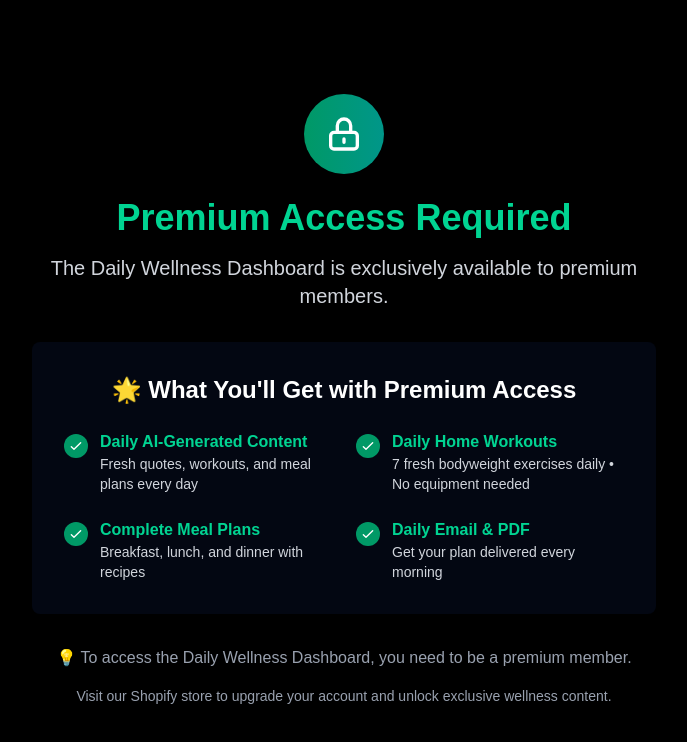
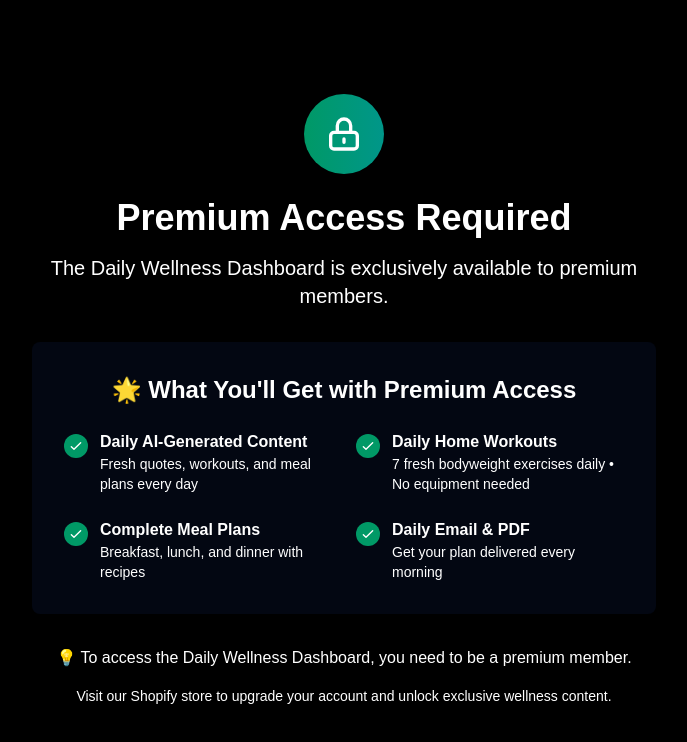
Before and after one commit to lmigonzalez/wellness-subscriptions-2, a Next.js app: page / in a window 1280 px wide. Shown: the top 742 px of the page, without its empty margins (296-983 px from the left). Built offline with nearby package versions, Linux system fonts and the light colour scheme.

Commit message:
Update dashboard styles to improve readability by changing text colors to white, ensuring better contrast against the black background. This enhances the overall visual consistency and accessibility of the component.

```diff
--- a/components/dashboard.tsx
+++ b/components/dashboard.tsx
@@ -60,10 +60,10 @@
                 />
               </svg>
             </div>
-            <h1 className="text-4xl font-bold text-emerald-400 mb-4">
+            <h1 className="text-4xl font-bold text-white mb-4">
               Premium Access Required
             </h1>
-            <p className="text-xl text-gray-300 mb-8">
+            <p className="text-xl text-white mb-8">
               The Daily Wellness Dashboard is exclusively available to premium
               members.
             </p>
@@ -91,10 +91,10 @@
                   </svg>
                 </div>
                 <div>
-                  <h3 className="font-semibold text-emerald-400">
+                  <h3 className="font-semibold text-white">
                     Daily AI-Generated Content
                   </h3>
-                  <p className="text-gray-300 text-sm">
+                  <p className="text-white text-sm">
                     Fresh quotes, workouts, and meal plans every day
                   </p>
                 </div>
@@ -117,10 +117,10 @@
                   </svg>
                 </div>
                 <div>
-                  <h3 className="font-semibold text-emerald-400">
+                  <h3 className="font-semibold text-white">
                     Daily Home Workouts
                   </h3>
-                  <p className="text-gray-300 text-sm">
+                  <p className="text-white text-sm">
                     7 fresh bodyweight exercises daily • No equipment needed
                   </p>
                 </div>
@@ -143,10 +143,10 @@
                   </svg>
                 </div>
                 <div>
-                  <h3 className="font-semibold text-emerald-400">
+                  <h3 className="font-semibold text-white">
                     Complete Meal Plans
                   </h3>
-                  <p className="text-gray-300 text-sm">
+                  <p className="text-white text-sm">
                     Breakfast, lunch, and dinner with recipes
                   </p>
                 </div>
@@ -169,10 +169,10 @@
                   </svg>
                 </div>
                 <div>
-                  <h3 className="font-semibold text-emerald-400">
+                  <h3 className="font-semibold text-white">
                     Daily Email & PDF
                   </h3>
-                  <p className="text-gray-300 text-sm">
+                  <p className="text-white text-sm">
                     Get your plan delivered every morning
                   </p>
                 </div>
@@ -180,7 +180,7 @@
             </div>
           </div>
 
-          <div className="text-gray-400">
+          <div className="text-white">
             <p className="mb-4">
               💡 To access the Daily Wellness Dashboard, you need to be a
               premium member.
@@ -226,10 +226,10 @@
       <header className="bg-black border-b border-gray-700">
         <div className="max-w-7xl mx-auto px-4 sm:px-6 lg:px-8 py-6">
           <div className="text-center">
-            <h1 className="text-3xl font-bold text-emerald-400">
+            <h1 className="text-3xl font-bold text-white">
               Your Daily Wellness Dashboard
             </h1>
-            <p className="text-gray-300 mt-2">{today}</p>
+            <p className="text-white mt-2">{today}</p>
           </div>
         </div>
       </header>
@@ -249,11 +249,11 @@
         <div className="grid lg:grid-cols-2 gap-8">
           {/* Workout Plan */}
           <section className="bg-black rounded-lg p-6 border border-gray-700">
-            <h2 className="text-2xl font-semibold mb-4 text-emerald-400 flex items-center">
+            <h2 className="text-2xl font-semibold mb-4 text-white flex items-center">
               <span className="mr-3">💪</span>
               Today&apos;s Workout Plan
             </h2>
-            <p className="text-gray-300 text-sm mb-4 italic">
+            <p className="text-white text-sm mb-4 italic">
               🏠 Fresh daily home workout • 7 bodyweight exercises • No
               equipment needed
             </p>
@@ -263,7 +263,7 @@
                   <h3 className="font-semibold text-lg text-white mb-2">
                     {exercise.name}
                   </h3>
-                  <p className="text-gray-300 mb-2">{exercise.description}</p>
+                  <p className="text-white mb-2">{exercise.description}</p>
                   <div className="flex flex-wrap gap-2 text-sm">
                     <span className="bg-emerald-600 px-2 py-1 rounded text-white">
                       {exercise.duration}
@@ -286,20 +286,20 @@
 
           {/* Meal Plan */}
           <section className="bg-black rounded-lg p-6 border border-gray-700">
-            <h2 className="text-2xl font-semibold mb-4 text-emerald-400 flex items-center">
+            <h2 className="text-2xl font-semibold mb-4 text-white flex items-center">
               <span className="mr-3">🥗</span>
               Today&apos;s Meal Plan
             </h2>
-            <p className="text-gray-300 text-sm mb-4 italic">
+            <p className="text-white text-sm mb-4 italic">
               🍽️ Fresh daily recipes designed for today
             </p>
             <div className="space-y-6">
               {/* Breakfast */}
               <div className="bg-black rounded-lg p-4">
-                <h3 className="font-semibold text-lg text-orange-400 mb-2">
+                <h3 className="font-semibold text-lg text-white mb-2">
                   🌅 Breakfast - {plan.meals.breakfast.name}
                 </h3>
-                <p className="text-gray-300 mb-2">
+                <p className="text-white mb-2">
                   {plan.meals.breakfast.description}
                 </p>
                 <p className="text-sm text-emerald-400 mb-3">
@@ -308,7 +308,7 @@
 
                 <div className="mb-3">
                   <h4 className="font-medium text-white mb-1">Ingredients:</h4>
-                  <ul className="text-sm text-gray-300 list-disc list-inside">
+                  <ul className="text-sm text-white list-disc list-inside">
                     {plan.meals.breakfast.ingredients.map((ingredient, i) => (
                       <li key={i}>{ingredient}</li>
                     ))}
@@ -317,7 +317,7 @@
 
                 <div>
                   <h4 className="font-medium text-white mb-1">Instructions:</h4>
-                  <ol className="text-sm text-gray-300 list-decimal list-inside space-y-1">
+                  <ol className="text-sm text-white list-decimal list-inside space-y-1">
                     {plan.meals.breakfast.instructions.map((instruction, i) => (
                       <li key={i}>{instruction}</li>
                     ))}
@@ -327,10 +327,10 @@
 
               {/* Lunch */}
               <div className="bg-black rounded-lg p-4">
-                <h3 className="font-semibold text-lg text-yellow-400 mb-2">
+                <h3 className="font-semibold text-lg text-white mb-2">
                   ☀️ Lunch - {plan.meals.lunch.name}
                 </h3>
-                <p className="text-gray-300 mb-2">
+                <p className="text-white mb-2">
                   {plan.meals.lunch.description}
                 </p>
                 <p className="text-sm text-emerald-400 mb-3">
@@ -339,7 +339,7 @@
 
                 <div className="mb-3">
                   <h4 className="font-medium text-white mb-1">Ingredients:</h4>
-                  <ul className="text-sm text-gray-300 list-disc list-inside">
+                  <ul className="text-sm text-white list-disc list-inside">
                     {plan.meals.lunch.ingredients.map((ingredient, i) => (
                       <li key={i}>{ingredient}</li>
                     ))}
@@ -348,7 +348,7 @@
 
                 <div>
                   <h4 className="font-medium text-white mb-1">Instructions:</h4>
-                  <ol className="text-sm text-gray-300 list-decimal list-inside space-y-1">
+                  <ol className="text-sm text-white list-decimal list-inside space-y-1">
                     {plan.meals.lunch.instructions.map((instruction, i) => (
                       <li key={i}>{instruction}</li>
                     ))}
@@ -358,10 +358,10 @@
 
               {/* Dinner */}
               <div className="bg-black rounded-lg p-4">
-                <h3 className="font-semibold text-lg text-purple-400 mb-2">
+                <h3 className="font-semibold text-lg text-white mb-2">
                   🌙 Dinner - {plan.meals.dinner.name}
                 </h3>
-                <p className="text-gray-300 mb-2">
+                <p className="text-white mb-2">
                   {plan.meals.dinner.description}
                 </p>
                 <p className="text-sm text-emerald-400 mb-3">
@@ -370,7 +370,7 @@
 
                 <div className="mb-3">
                   <h4 className="font-medium text-white mb-1">Ingredients:</h4>
-                  <ul className="text-sm text-gray-300 list-disc list-inside">
+                  <ul className="text-sm text-white list-disc list-inside">
                     {plan.meals.dinner.ingredients.map((ingredient, i) => (
                       <li key={i}>{ingredient}</li>
                     ))}
@@ -379,7 +379,7 @@
 
                 <div>
                   <h4 className="font-medium text-white mb-1">Instructions:</h4>
-                  <ol className="text-sm text-gray-300 list-decimal list-inside space-y-1">
+                  <ol className="text-sm text-white list-decimal list-inside space-y-1">
                     {plan.meals.dinner.instructions.map((instruction, i) => (
                       <li key={i}>{instruction}</li>
                     ))}
@@ -394,7 +394,7 @@
       {/* Footer */}
       <footer className="bg-black border-t border-gray-700 mt-12">
         <div className="max-w-7xl mx-auto px-4 sm:px-6 lg:px-8 py-6">
-          <div className="text-center text-gray-400">
+          <div className="text-center text-white">
             <p>
               Your daily wellness journey starts here. Updated every day at 4:00
               AM EST (9:00 AM UTC) with fresh workouts and quotes.
```
